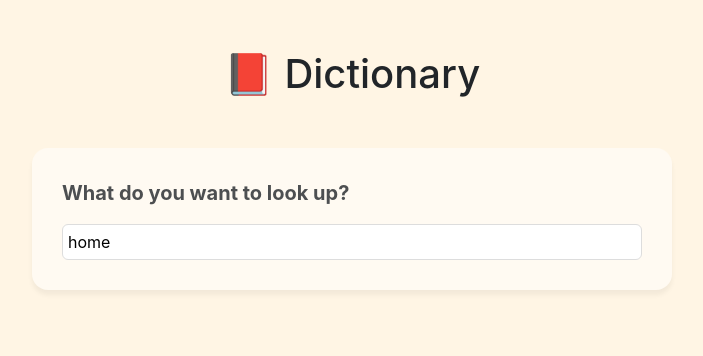
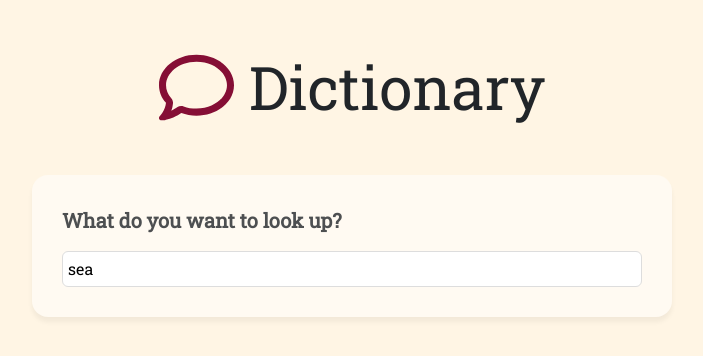
Before and after one commit to SaraDanieli/dictionary, a React (Create React App) app: page / in a window 1280 px wide. Shown: the top 356 px of the page, without its empty margins (288-991 px from the left). Built offline with nearby package versions, Linux system fonts and the light colour scheme; no server answers.

Commit message:
add icon

```diff
--- a/package.json
+++ b/package.json
@@ -3,6 +3,10 @@
   "version": "0.1.0",
   "private": true,
   "dependencies": {
+    "@fortawesome/fontawesome-svg-core": "^6.2.0",
+    "@fortawesome/free-regular-svg-icons": "^6.2.0",
+    "@fortawesome/free-solid-svg-icons": "^6.2.0",
+    "@fortawesome/react-fontawesome": "^0.2.0",
     "@testing-library/jest-dom": "^5.16.5",
     "@testing-library/react": "^13.3.0",
     "@testing-library/user-event": "^13.5.0",
--- a/public/index.html
+++ b/public/index.html
@@ -20,6 +20,18 @@
       integrity="sha384-A3rJD856KowSb7dwlZdYEkO39Gagi7vIsF0jrRAoQmDKKtQBHUuLZ9AsSv4jD4Xa"
       crossorigin="anonymous"
     ></script>
+
+    <script
+      src="https://kit.fontawesome.com/745da26de1.js"
+      crossorigin="anonymous"
+    ></script>
+
+    <link rel="preconnect" href="https://fonts.googleapis.com" />
+    <link rel="preconnect" href="https://fonts.gstatic.com" crossorigin />
+    <link
+      href="https://fonts.googleapis.com/css2?family=Roboto+Slab&display=swap"
+      rel="stylesheet"
+    />
 
     <link rel="apple-touch-icon" href="%PUBLIC_URL%/logo192.png" />
     <!--
--- a/src/App.css
+++ b/src/App.css
@@ -1,5 +1,6 @@
 body {
   background-color: #fff5e4;
+  font-family: "Roboto Slab", serif;
 }
 
 .App {
@@ -11,3 +12,12 @@ body {
   margin: 50px 0;
   text-align: center;
 }
+
+.App h1 {
+  font-size: 60px;
+}
+
+.App span {
+  color: #850e35;
+  margin-right: 15px;
+}
--- a/src/App.js
+++ b/src/App.js
@@ -1,16 +1,24 @@
 //import logo from "./logo.png";
 import "./App.css";
 import Dictionary from "./Dictionary";
+
+import { FontAwesomeIcon } from "@fortawesome/react-fontawesome";
+import { faComment } from "@fortawesome/free-regular-svg-icons";
 
 function App() {
   return (
     <div className="App">
       <div className="container">
         <header className="App-header">
-          <h1>📕 Dictionary</h1>
+          <h1>
+            <span>
+              <FontAwesomeIcon icon={faComment} size="lg" />
+            </span>
+            Dictionary
+          </h1>
         </header>
         <main>
-          <Dictionary defaultKeyword="home" />
+          <Dictionary defaultKeyword="sea" />
         </main>
       </div>
     </div>
--- a/src/Dictionary.js
+++ b/src/Dictionary.js
@@ -2,7 +2,6 @@ import React, { useState } from "react";
 import "./Dictionary.css";
 import axios from "axios";
 import Result from "./Result";
-import Photos from "./Photos";
 
 export default function Dictionary(props) {
   let [keyword, setKeyword] = useState(props.defaultKeyword);
@@ -15,7 +14,6 @@ export default function Dictionary(props) {
   }
 
   function handlePexelResponse(response) {
-    console.log(response);
     setPhotos(response.data.photos);
   }
 
@@ -25,7 +23,7 @@ export default function Dictionary(props) {
 
     let pexelApiKey =
       "563492ad6f917000010000016b4a6933745940d28ce56aad0e345fa3";
-    let pexelApiUrl = `https://api.pexels.com/v1/search?query=${keyword}&per_page=6`;
+    let pexelApiUrl = `https://api.pexels.com/v1/search?query=${keyword}&per_page=3`;
     axios
       .get(pexelApiUrl, {
         headers: { Authorization: `Bearer ${pexelApiKey}` },
@@ -62,8 +60,7 @@ export default function Dictionary(props) {
             />
           </form>
         </section>
-        <Result data={result} />
-        <Photos photos={photos} />
+        <Result data={result} photos={photos} />
       </div>
     );
   } else {
--- a/src/Meaning.css
+++ b/src/Meaning.css
@@ -3,7 +3,7 @@
 }
 
 .Meaning .example {
-  opacity: 0.7;
+  opacity: 0.5;
   font-style: italic;
   margin-top: 5px;
 }
--- a/src/Phonetic.js
+++ b/src/Phonetic.js
@@ -2,7 +2,6 @@ import React from "react";
 import "./Phonetic.css";
 
 export default function Phonetic(props) {
-  console.log(props.phonetic);
   return (
     <div className="Phonetic">
       <a href={props.phonetic.audio} target="_blank" rel="noreferrer">
--- a/src/Photos.js
+++ b/src/Photos.js
@@ -2,10 +2,9 @@ import React from "react";
 import "./Photos.css";
 
 export default function Photos(props) {
-  console.log(props.photos);
   if (props.photos) {
     return (
-      <section className="Photos">
+      <div className="Photos">
         <div className="row">
           {props.photos.map(function (photo, index) {
             return (
@@ -21,7 +20,7 @@ export default function Photos(props) {
             );
           })}
         </div>
-      </section>
+      </div>
     );
   } else {
     return null;
--- a/src/Result.js
+++ b/src/Result.js
@@ -2,6 +2,7 @@ import React from "react";
 import Meaning from "./Meaning";
 import Phonetic from "./Phonetic";
 import "./result.css";
+import Photos from "./Photos";
 
 export default function Result(props) {
   if (props.data) {
@@ -13,6 +14,7 @@ export default function Result(props) {
             return (
               <div key={index}>
                 <Phonetic phonetic={phonetic} />
+                <Photos photos={props.photos} />
               </div>
             );
           })}
--- a/src/Synonyms.css
+++ b/src/Synonyms.css
@@ -2,7 +2,7 @@
   display: inline-block;
   margin: 5px 10px;
   font-size: 14px;
-  border: 1px solid#ddd;
+  border: 1px solid #850e35;
   padding: 5px 10px;
   border-radius: 20px;
 }
```
Also changed, not shown: 1 other file (tests, documents, lock files or other folders).
